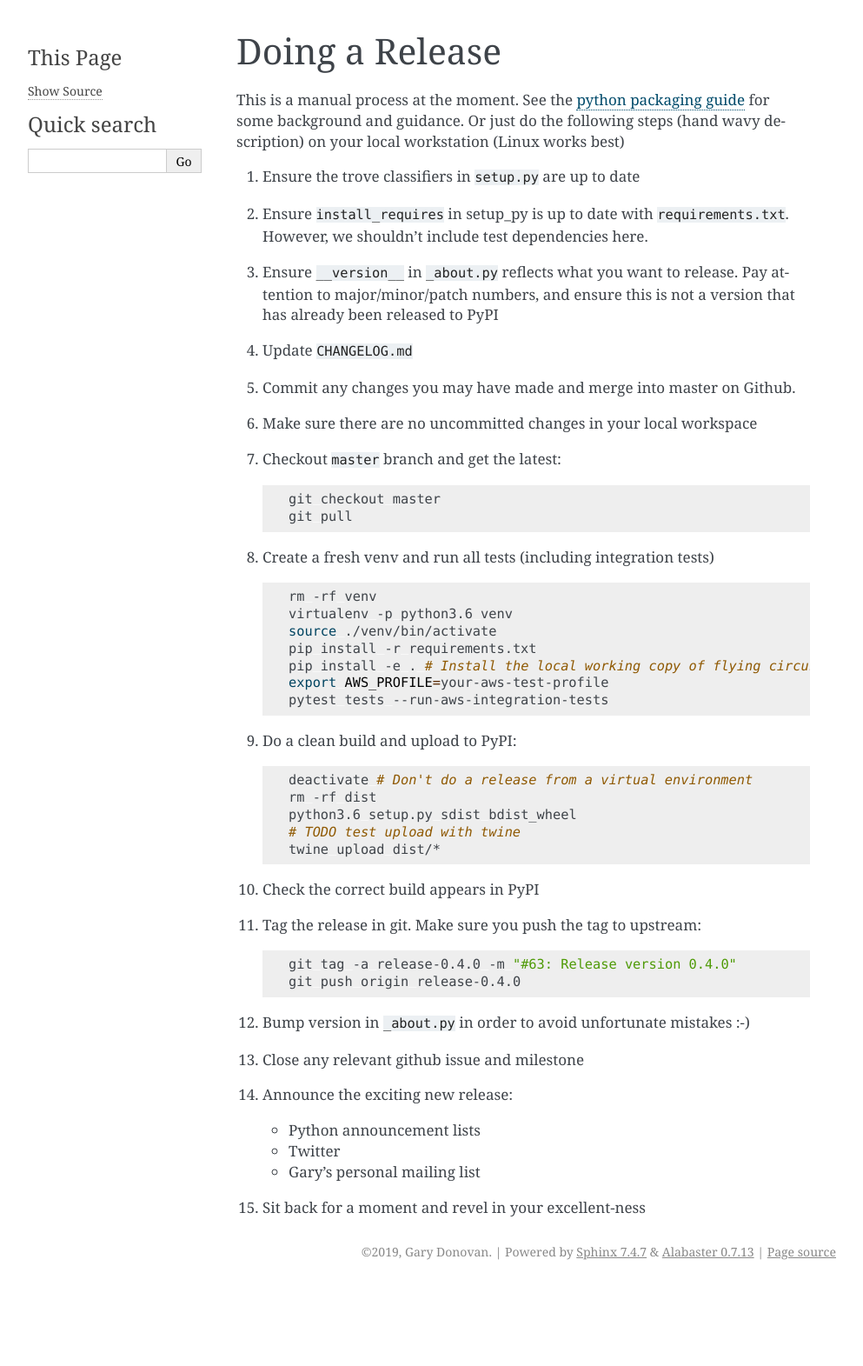
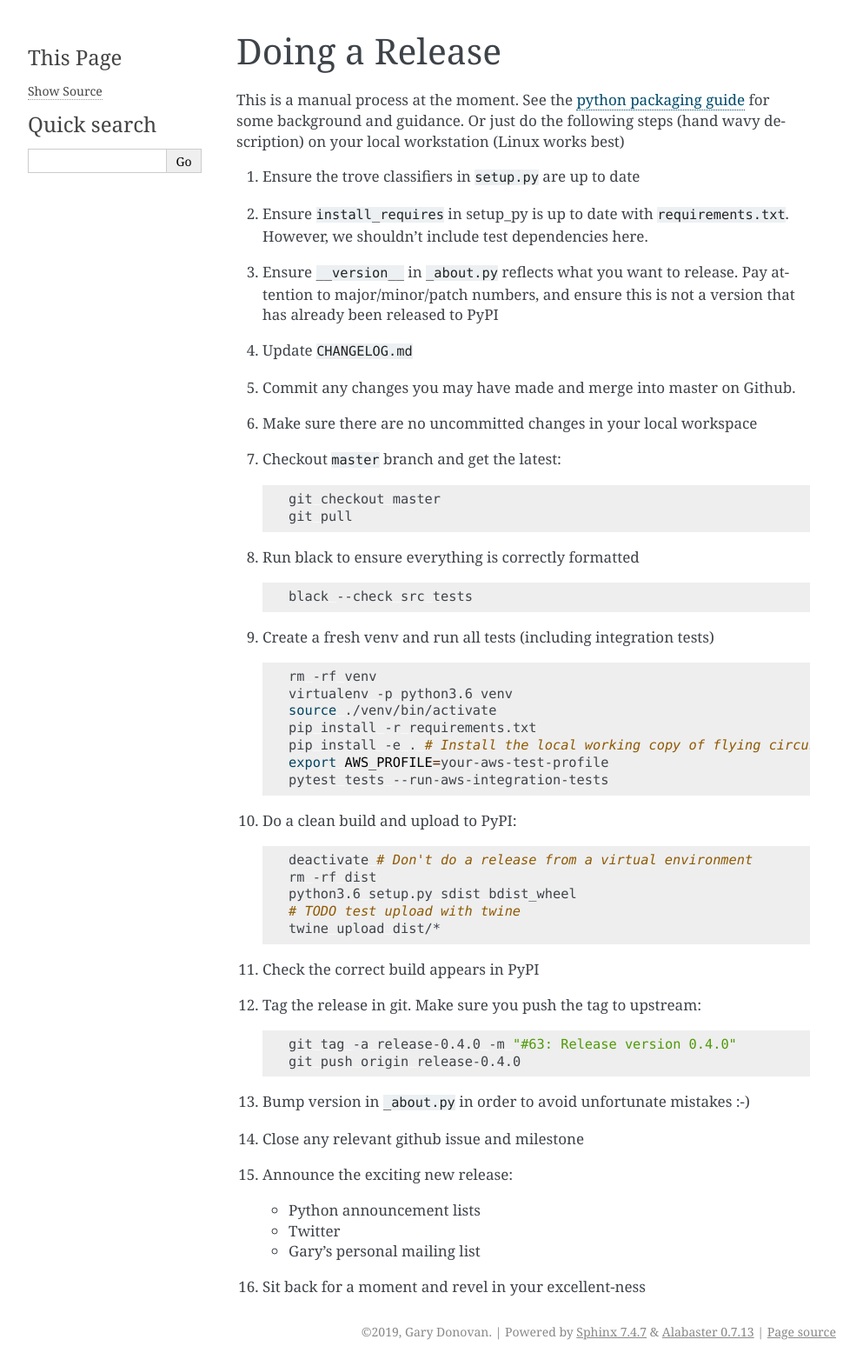
Before and after one commit to garyd203/flying-circus, a Sphinx documentation site: the page built from docs/internal_development/release.rst, in a window 1280 px wide. Shown: the whole page at 87% size, without its empty margins (148-1141 px from the left). Built offline with Sphinx 7.4.7, drawn with Linux system fonts in a browser that asks for light colours; the version number is read from the project's files by our own code; before the commit the page ends 1479 px from its top, so only the background shows below that.

Commit message:
#119: Install and configure `black` formatter

```diff
--- a/docs/internal_development/release.rst
+++ b/docs/internal_development/release.rst
@@ -22,6 +22,11 @@ for some background and guidance. Or just do the following steps
 
       git checkout master
       git pull
+#. Run black to ensure everything is correctly formatted
+
+   .. code-block:: bash
+
+      black --check src tests
 #. Create a fresh venv and run all tests (including integration tests)
 
    .. code-block:: bash
--- /dev/null
+++ b/pyproject.toml
@@ -0,0 +1,3 @@
+[tool.black]
+line-length = 88
+target_version = ['py36', 'py37']
--- a/requirements.txt
+++ b/requirements.txt
@@ -1,5 +1,6 @@
 # Python dependencies for development work on the flying-circus library
 attrs==18.2.0
+black==19.3b0
 boto3==1.4.8
 click==6.7
 hypothesis==3.33.0
```
Also changed, not shown: README.md (+1 -0 lines).
